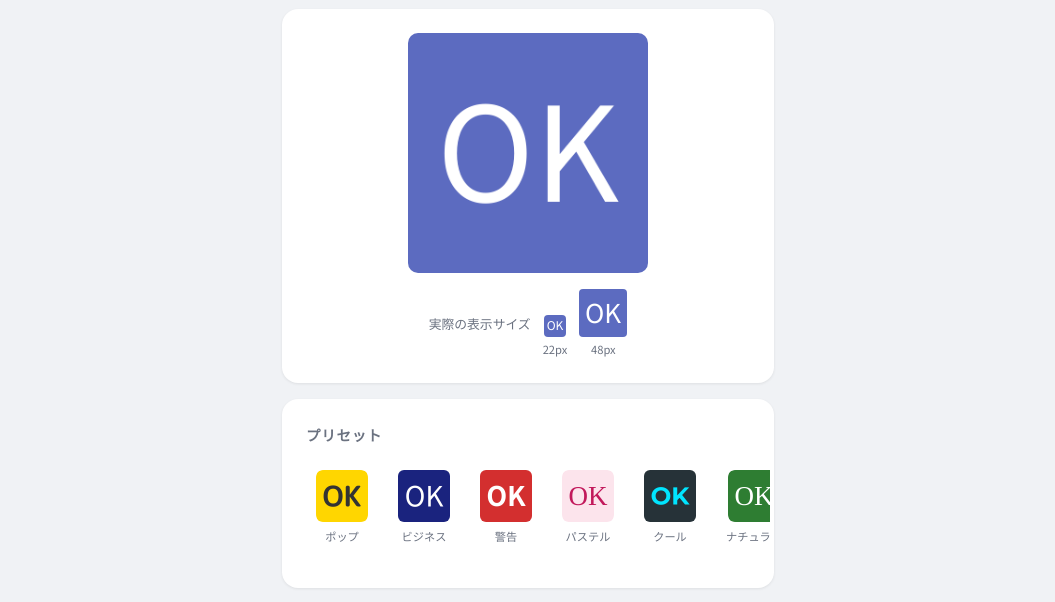
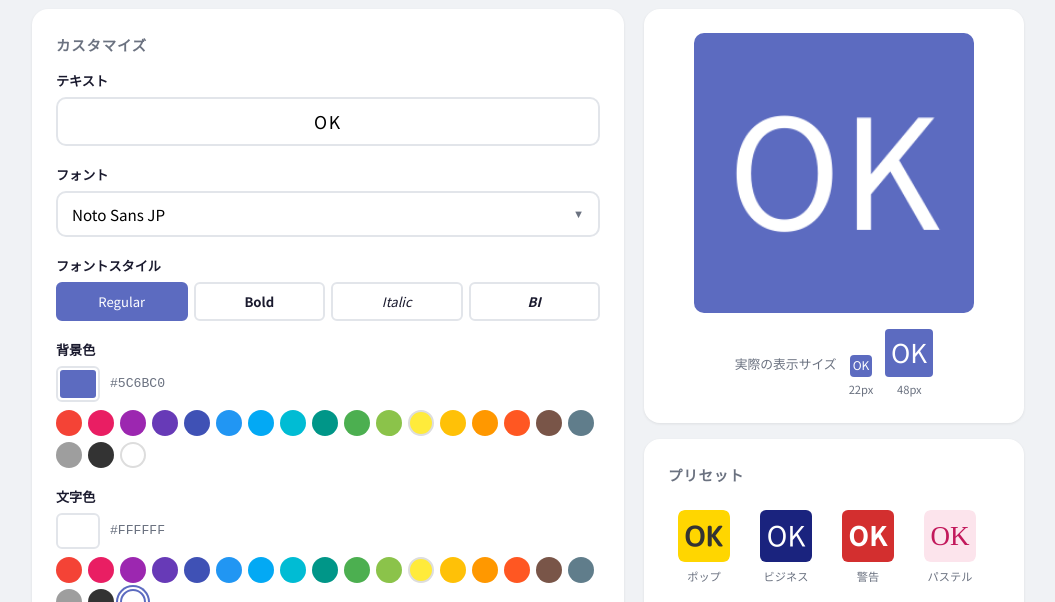
Before and after one commit to yukihiroyamaguchi569/create-slack-stamp, a plain HTML site: page index.html in a window 1280 px wide. Shown: the part 131-733 px from the top of the page, without its empty margins (112-1167 px from the left). Drawn offline with Linux system fonts and the light colour scheme; a web font is replaced by a local one.

Commit message:
2列レイアウトに変更

```diff
--- a/index.html
+++ b/index.html
@@ -17,40 +17,9 @@
       <p class="header-subtitle">Slack / Discord 用カスタムスタンプを作ろう</p>
     </header>
 
-    <main>
-      <!-- プレビュー -->
-      <section class="section preview-section">
-        <div class="preview-main" id="preview-main">
-          <canvas id="preview-canvas" width="256" height="256"></canvas>
-        </div>
-        <div class="preview-sizes">
-          <span class="preview-sizes-label">実際の表示サイズ</span>
-          <div class="preview-size-items">
-            <div class="preview-size-item">
-              <div class="preview-size-canvas-wrap" id="preview-small-wrap">
-                <canvas id="small-canvas" width="22" height="22"></canvas>
-              </div>
-              <span class="preview-size-label">22px</span>
-            </div>
-            <div class="preview-size-item">
-              <div class="preview-size-canvas-wrap" id="preview-medium-wrap">
-                <canvas id="medium-canvas" width="48" height="48"></canvas>
-              </div>
-              <span class="preview-size-label">48px</span>
-            </div>
-          </div>
-        </div>
-      </section>
-
-      <!-- プリセット -->
-      <section class="section">
-        <h2 class="section-title">プリセット</h2>
-        <div class="presets-scroll">
-          <div class="presets-container" id="presets-container"></div>
-        </div>
-      </section>
-
-      <!-- カスタマイズ -->
+    <main class="main-layout">
+      <!-- 左列: カスタマイズ -->
+      <div class="col-left">
         <section class="section">
           <h2 class="section-title">カスタマイズ</h2>
 
@@ -147,6 +116,42 @@
           </button>
           <p class="download-hint" id="download-hint"></p>
         </section>
+      </div>
+
+      <!-- 右列: プレビュー＋プリセット -->
+      <div class="col-right">
+        <!-- プレビュー -->
+        <section class="section preview-section">
+          <div class="preview-main" id="preview-main">
+            <canvas id="preview-canvas" width="256" height="256"></canvas>
+          </div>
+          <div class="preview-sizes">
+            <span class="preview-sizes-label">実際の表示サイズ</span>
+            <div class="preview-size-items">
+              <div class="preview-size-item">
+                <div class="preview-size-canvas-wrap" id="preview-small-wrap">
+                  <canvas id="small-canvas" width="22" height="22"></canvas>
+                </div>
+                <span class="preview-size-label">22px</span>
+              </div>
+              <div class="preview-size-item">
+                <div class="preview-size-canvas-wrap" id="preview-medium-wrap">
+                  <canvas id="medium-canvas" width="48" height="48"></canvas>
+                </div>
+                <span class="preview-size-label">48px</span>
+              </div>
+            </div>
+          </div>
+        </section>
+
+        <!-- プリセット -->
+        <section class="section">
+          <h2 class="section-title">プリセット</h2>
+          <div class="presets-scroll">
+            <div class="presets-container" id="presets-container"></div>
+          </div>
+        </section>
+      </div>
     </main>
 
     <footer class="footer">
--- a/style.css
+++ b/style.css
@@ -37,9 +37,28 @@ body {
 
 /* Layout */
 .container {
-  max-width: 540px;
+  max-width: 960px;
   margin: 0 auto;
   padding: 16px;
+}
+
+/* Two-column layout */
+.main-layout {
+  display: flex;
+  gap: 20px;
+  align-items: flex-start;
+}
+
+.col-left {
+  flex: 1;
+  min-width: 0;
+}
+
+.col-right {
+  width: 340px;
+  flex-shrink: 0;
+  position: sticky;
+  top: 16px;
 }
 
 /* Header */
@@ -201,6 +220,7 @@ body {
 
 .presets-container {
   display: flex;
+  flex-wrap: wrap;
   gap: 10px;
   padding-bottom: 8px;
 }
@@ -583,7 +603,25 @@ input:checked + .toggle-slider::before {
 /* ============================================
    Responsive
    ============================================ */
-@media (min-width: 600px) {
+
+/* モバイル: 1カラム、右列が先に表示 */
+@media (max-width: 767px) {
+  .main-layout {
+    flex-direction: column-reverse;
+  }
+
+  .col-right {
+    width: 100%;
+    position: static;
+  }
+
+  .presets-container {
+    flex-wrap: nowrap;
+  }
+}
+
+/* タブレット以上: 2カラム */
+@media (min-width: 768px) {
   .container {
     padding: 24px;
   }
@@ -610,3 +648,24 @@ input:checked + .toggle-slider::before {
     height: 240px;
   }
 }
+
+/* 大画面 */
+@media (min-width: 1024px) {
+  .container {
+    max-width: 1040px;
+  }
+
+  .col-right {
+    width: 380px;
+  }
+
+  .preview-main {
+    width: 280px;
+    height: 280px;
+  }
+
+  .preview-main canvas {
+    width: 280px;
+    height: 280px;
+  }
+}
```
Lines whose indentation alone changed are shown as unchanged.
